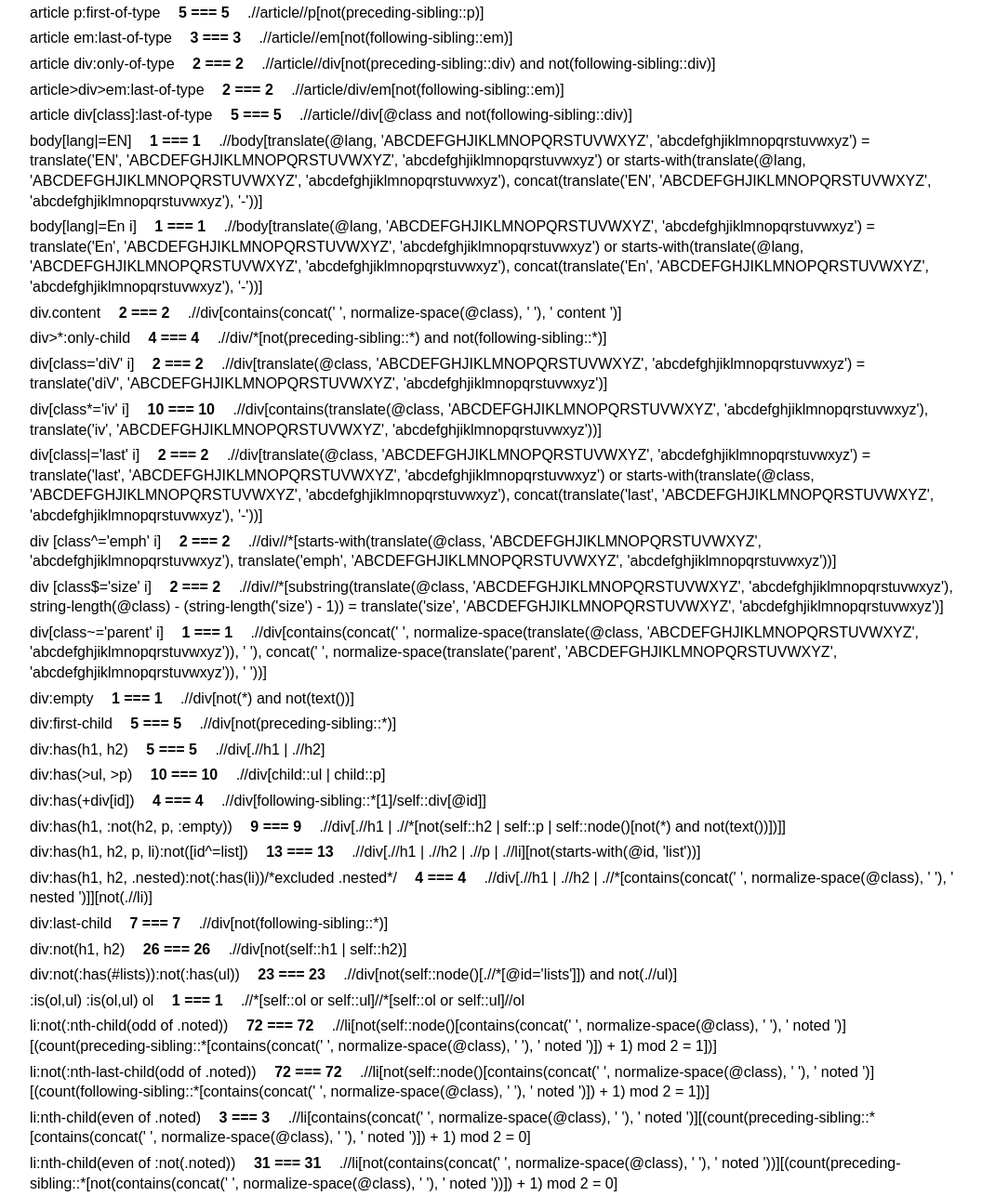
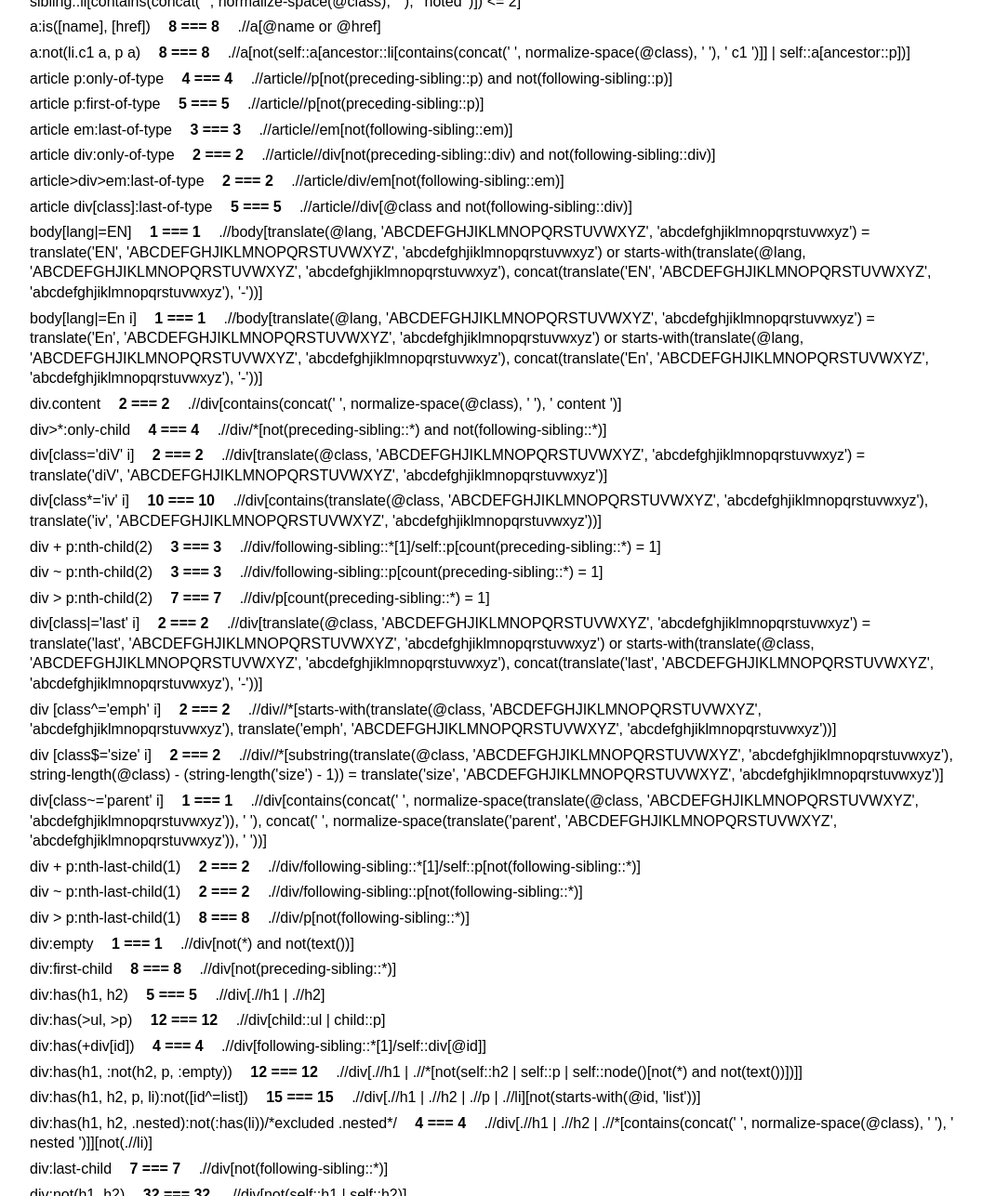
Before and after one commit to angezid/css-to-xpath-converter, a website: page playground/css2xpath-tests.html in a window 1280 px wide. Shown: the part 822-2109 px from the top of the page at 93% size, without its empty margins (16-1072 px from the left). Drawn offline with Linux system fonts and the light colour scheme.

Commit message:
change position() to count() in nth-child
using position() in nth-child causes problems in some cases

```diff
--- a/playground/static/converter.js
+++ b/playground/static/converter.js
@@ -517,8 +517,7 @@
         } else {
           addOwner(owner, node);
           if (_name.startsWith("nth-")) {
-            var not = argumentInfo && argumentInfo.name === 'not';
-            node = processNth(_name, arg, not, classNode, node);
+            processNth(_name, arg, argumentInfo, classNode, node);
           } else {
             processPseudoClass(_name, arg, node);
           }
@@ -967,7 +966,7 @@
     });
     return result;
   }
-  function processNth(name, arg, not, parNode, node) {
+  function processNth(name, arg, info, parNode, node) {
     if (isNullOrWhiteSpace(arg)) argumentException("argument is null or white space");
     var ofResult,
       owner = '*';
@@ -980,62 +979,41 @@
       }
     }
     arg = arg.replace(/\s+/g, '');
-    if (!checkValidity(arg, not, name)) {
-      return node;
+    if (!checkValidity(arg, info, name)) {
+      return;
     }
-    var str = '',
-      child = false,
-      usePosition = false;
+    var str = '';
     switch (name) {
       case "nth-child":
-        child = true;
-        usePosition = !ofResult && !not;
-        str = addNthToXpath(name, arg, 'preceding', owner, false, usePosition);
+        str = addNthToXpath(name, arg, 'preceding', owner, false);
         break;
       case "nth-last-child":
-        str = addNthToXpath(name, arg, 'following', owner, true, usePosition);
+        str = addNthToXpath(name, arg, 'following', owner, true);
         break;
       case "nth-of-type":
         owner = getOwner(node, name);
-        str = addNthToXpath(name, arg, 'preceding', owner, false, usePosition);
+        str = addNthToXpath(name, arg, 'preceding', owner, false);
         break;
       case "nth-last-of-type":
         owner = getOwner(node, name);
-        str = addNthToXpath(name, arg, 'following', owner, true, usePosition);
+        str = addNthToXpath(name, arg, 'following', owner, true);
         break;
       default:
         parseException(pseudo + name + "' is not implemented");
         break;
     }
-    if (!str) {
-      if (ofResult) {
-        node.add(ofResult);
-      }
-      return node;
-    }
-    if (usePosition && child) {
-      var newNodeOwner = node.owner && node.owner !== "self::node()" ? node.owner : "*";
-      node.owner = owner;
-      node.add(str);
-      node = newNode(parNode, node, "self::", "/");
-      node.owner = newNodeOwner;
-    } else {
-      if (ofResult) {
-        node.add(ofResult);
-      }
-      node.add(str);
-    }
-    return node;
+    if (ofResult) node.add(ofResult);
+    if (str) node.add(str);
   }
-  function addNthToXpath(name, arg, sibling, owner, last, usePosition) {
+  function addNthToXpath(name, arg, sibling, owner, last) {
     var str = '';
     if (/^\d+$/.test(arg)) {
       var num = parseInt(arg);
-      str = addPosition(sibling, owner, {
+      str = addCount(sibling, owner, {
         valueB: num,
         count: num - 1,
         comparison: " = "
-      }, usePosition);
+      });
     } else if (arg === "odd") {
       str = addModulo(sibling, owner, ' + 1', 2, 1);
     } else if (arg === "even") {
@@ -1044,12 +1022,12 @@
       var obj = parseFnNotation(arg, last);
       if (obj.valueA) {
         var _num = getNumber(obj.valueB);
-        if (obj.type === 'mod') str = addModulo(sibling, owner, _num, obj.valueA, 0);else if (obj.type === 'pos') str = addPosition(sibling, owner, obj, usePosition);else if (obj.type === 'both') {
-          str = addPosition(sibling, owner, obj, usePosition) + addModulo(sibling, owner, _num, obj.valueA, 0);
+        if (obj.type === 'mod') str = addModulo(sibling, owner, _num, obj.valueA, 0);else if (obj.type === 'cnt') str = addCount(sibling, owner, obj);else if (obj.type === 'both') {
+          str = addCount(sibling, owner, obj) + addModulo(sibling, owner, _num, obj.valueA, 0);
           str = str.replace('][', ' and ');
         }
       } else {
-        str = addPosition(sibling, owner, obj, usePosition);
+        str = addCount(sibling, owner, obj);
       }
     }
     return str;
@@ -1072,10 +1050,10 @@
           }
         } else if (absA !== 0) comparison = " >= ";
       }
-      if (valueA === 0) type = 'pos';else if (!minus && valueB === 1) {
+      if (valueA === 0) type = 'cnt';else if (!minus && valueB === 1) {
         if (absA > 1) type = 'mod';
       } else if (valueB > 0) {
-        if (absA > 1) type = 'both';else type = 'pos';
+        if (absA > 1) type = 'both';else type = 'cnt';
       } else if (absA > 1) {
         type = 'mod';
       }
@@ -1092,10 +1070,8 @@
   function addModulo(sibling, owner, num, mod, eq) {
     return "[(count(".concat(sibling, "-sibling::").concat(owner, ")").concat(num, ") mod ").concat(mod, " = ").concat(eq, "]");
   }
-  function addPosition(sibling, owner, obj, usePosition) {
-    if (usePosition) {
-      return "[position()".concat(obj.comparison).concat(obj.valueB, "]");
-    } else if (obj.count === 0 && /^<?=$/.test(obj.comparison.trim())) {
+  function addCount(sibling, owner, obj) {
+    if (obj.count === 0 && /^<?=$/.test(obj.comparison.trim())) {
       return "[not(".concat(sibling, "-sibling::").concat(owner, ")]");
     } else {
       return "[count(".concat(sibling, "-sibling::").concat(owner, ")").concat(obj.comparison).concat(obj.count, "]");
@@ -1109,7 +1085,8 @@
     var minus = sign && sign === '-' ? '-' : '';
     return num != null ? +(minus + num) : defaultVal;
   }
-  function checkValidity(arg, not, name) {
+  function checkValidity(arg, info, name) {
+    var not = info && info.name === 'not';
     if (/^(?:-?0n?|-n(?:[+-]0|-\d+)?|(?:0|-\d+)n(?:-\d+)?|(?:0|-\d+)n\+0)$/.test(arg)) {
       if (not) return false;
       argumentException(pseudo + name + '\' with these arguments yield no matches');
--- a/playground/static/css2xpath-data.js
+++ b/playground/static/css2xpath-data.js
@@ -6,9 +6,11 @@ const cssSelectors = {
     "selectors": [
       "*:has-parent(div[id])",
       "*:has-sibling(div[id])",
+      "*:nth-child(-n+3 of li.noted)",
       "*:has-sibling(div[id], ul[id])",
       "*:has-ancestor(div[id]):not(div)",
       "  li:nth-child(  -3n  +  4  )   ",
+      "*:nth-last-child(-n+3 of li.noted)",
       "a:is([name], [href])",
       "a:not(li.c1 a, p a)",
       "article p:only-of-type",
@@ -24,10 +26,16 @@ const cssSelectors = {
       "div[class='diV' i]",
       "div[class*='iv' i]",
       "div[class!='div' i]",
+      "div + p:nth-child(2)",
+      "div ~ p:nth-child(2)",
+      "div > p:nth-child(2)",
       "div[class|='last' i]",
       "div [class^='emph' i]",
       "div [class$='size' i]",
       "div[class~='parent' i]",
+      "div + p:nth-last-child(1)",
+      "div ~ p:nth-last-child(1)",
+      "div > p:nth-last-child(1)",
       "div[id]:has-sibling(div:empty)",
       "div ul[id=list]>li:range(2, 5)",
       "div:contains('Test')",
@@ -58,8 +66,10 @@ const cssSelectors = {
       "li:not(:nth-child(odd of .noted))",
       "li:not(:nth-last-child(odd of .noted))",
       "li:nth-child(even of .noted)",
+      "li:nth-child(-n+3 of li.noted)",
       "li:nth-child(even of :not(.noted))",
       "li:nth-last-child(even of .noted)",
+      "li:nth-last-child(-n+3 of li.noted)",
       "li:nth-last-child(even of :not(.noted))",
       "main > div[id=lists]",
       "p +",
@@ -2244,6 +2254,18 @@ first letter should be included."></p>
 <li class='c9'>9</li>
 <li class='c10'>10</li>
 </ul>
+<div>
+<div>d1</div>
+<p>p1</p>
+</div>
+<div>
+<div>d2</div>
+<p>p2</p>
+</div>
+<div>
+<div>d3</div>
+<span>span</span>
+</div>
 <ul id='list'>
 <li class='c1' title='Item One'>1</li>
 <li class='c2' title='Item Two'>2</li>
--- a/playground/static/main.js
+++ b/playground/static/main.js
@@ -634,7 +634,7 @@
 			}
 
 			if (notEquals) {
-				result += ' Elements are <b>not reference equals</b>:<br>equals = ' + notEquals + '; not equals = ' + equals;
+				result += ' Elements are <b>not reference equals</b>:<br>equals = ' + equals + '; not equals = ' + notEquals;
 				return result.replaceAll('; ', ';<br>');
 			}
 		}
```
Also changed, not shown: src/converter.js (+23 -49 lines), test/html/CssToXPath.html (+12 -0 lines), test/json/CssToXPath.json (+10 -0 lines), dist/converter.es.js, dist/converter.es.min.js, dist/converter.js, dist/converter.min.js, playground/static/css2xpath-test.js (line endings or trailing spaces).
